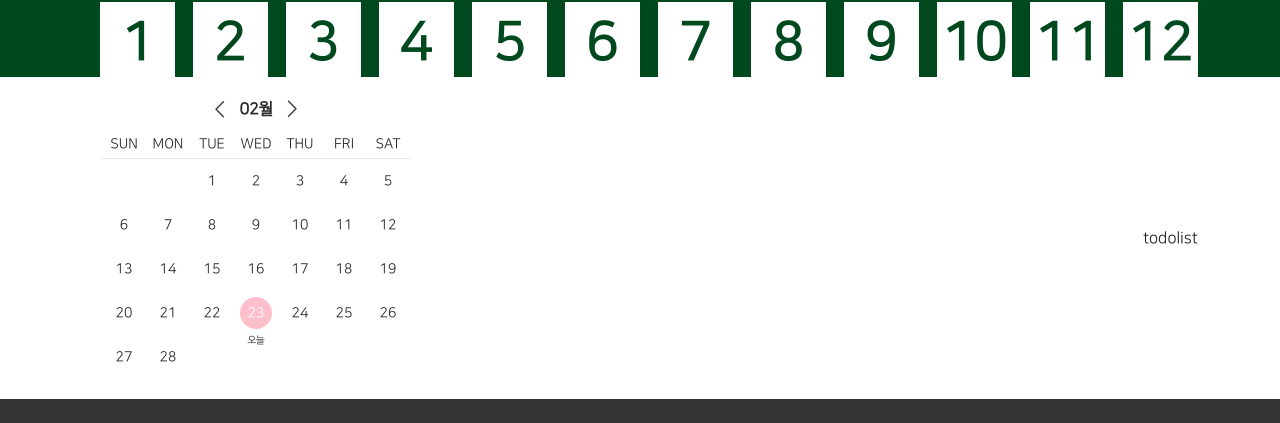
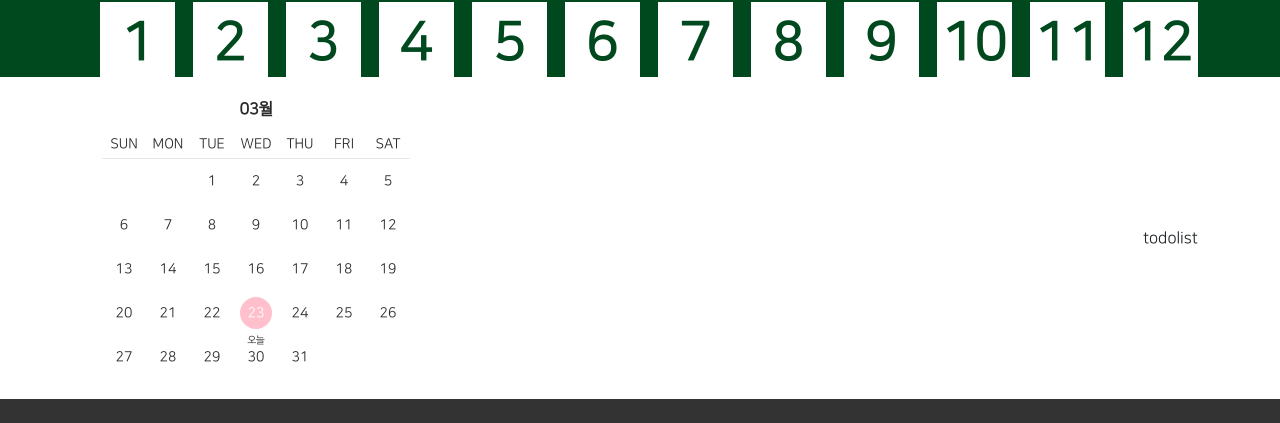
Before and after one commit to EunSungMoon/smarty, a React (Create React App) app: page /smarty in a window 1280 px wide. Shown: the part 113-536 px from the top of the page. Built offline with nearby package versions, Linux system fonts and the light colour scheme.

Commit message:
dayjs 공부

```diff
--- a/src/Components/calendar/Calendar.tsx
+++ b/src/Components/calendar/Calendar.tsx
@@ -13,30 +13,30 @@ const Calendar = () => {
   dayjs.extend(weekOfYear);
 
   const today = dayjs();
-  const [viewDate, setViewDate] = useState(dayjs());
-  const [selectDate, setSelectDate] = useState(dayjs());
+  const newDate = today.month(2) //현재 날짜, 페이지 이걸로 월별카드에 링크 걸자!
+  console.log(newDate) // Wed Mar 02 2022 00:05:42 GMT+0900
+
+  const [viewDate, setViewDate] = useState(newDate);
+  const [selectDate, setSelectDate] = useState(newDate);
 
   const createCalendar = () => {
     const startWeek = viewDate.startOf('month').week();
     const endWeek = viewDate.endOf('month').week() === 1 ? 53 : viewDate.endOf('month').week();
+
     let calender = [];
-
 
     for (let week = startWeek; week <= endWeek; week++) {
       calender.push(
         <div className="oneweek" key={week}>
           {Array(7).fill(0).map((n, i) => {
             let current = viewDate.startOf('week').week(week).add(n + i, 'day');
-            if (viewDate.format('MM') === '12') {
-              current = viewDate.startOf('week').week(week - 52).add(n + i, 'day');
-            }
             // 현재 날짜 (기준)
             let isSelected = selectDate.format('YYYYMMDD') === current.format('YYYYMMDD') ? 'selected' : '';
-            let isToday = today.format('YYYYMMDD') === current.format('YYYYMMDD') ? 'today' : '';
+            let isToday = newDate.format('YYYYMMDD') === current.format('YYYYMMDD') ? 'today' : '';
             let isNone = current.format('MM') === viewDate.format('MM') ? '' : 'none';
             return (
               <>
-                <div className={`box`} key={`${week}_${i}`} >
+                <div className={`box`} key={current.format('D')} >
                   <div className={`text ${isSelected} ${isToday} ${isNone}`} onClick={() => { setSelectDate(current) }}>
                     <span className={`day`}>{current.format('D')}</span>
                     {isToday ? (<span className="isToday">오늘</span>)
@@ -53,7 +53,7 @@ const Calendar = () => {
     return calender;
   }
 
-  const changegeMonth = (date: any, changeString: string) => {
+  const changegeMonth = (date: number, changeString: string) => {
     switch (changeString) {
       case 'add':
         return setViewDate(viewDate.add(1, 'month'))
@@ -67,9 +67,9 @@ const Calendar = () => {
   return (
     <section id="calendar">
       <div className="currentMonth">
-        <button className='previous_icon button' onClick={() => changegeMonth(viewDate, 'subtract')}></button>
+        {/* <button className='previous_icon button' onClick={() => changegeMonth(viewDate, 'subtract')}></button> */}
         <span className="thisMonth">{viewDate.format("MM")}월</span>
-        <button className='next_icon button' onClick={() => changegeMonth(viewDate, 'add')}></button>
+        {/* <button className='next_icon button' onClick={() => changegeMonth(viewDate, 'add')}></button> */}
       </div>
 
       <div className="calendarWrap">
--- a/src/Hooks/useJoin.tsx
+++ b/src/Hooks/useJoin.tsx
@@ -45,13 +45,13 @@ export default function useJoin({ initialValues, onSubmit, validate }: joinValue
   useEffect(() => {
     handleAxios()
     console.log('test')
-    if (submitting) {
-      // if (Object.keys(errors).length === 0) {
-      //   handleAxios();
-      //   onSubmit(values);
-      // }
-      setSubmitting(false);
-    }
+    // if (submitting) {
+    //   // if (Object.keys(errors).length === 0) {
+    //   //   handleAxios();
+    //   //   onSubmit(values);
+    //   // }
+    //   setSubmitting(false);
+    // }
   }, [errors]);
 
   return {
```
